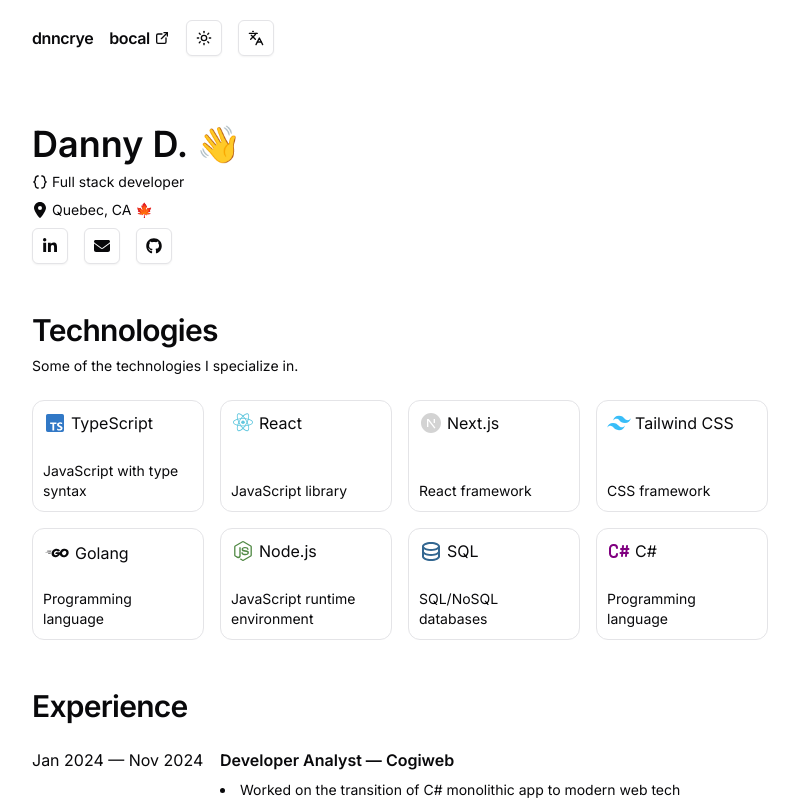
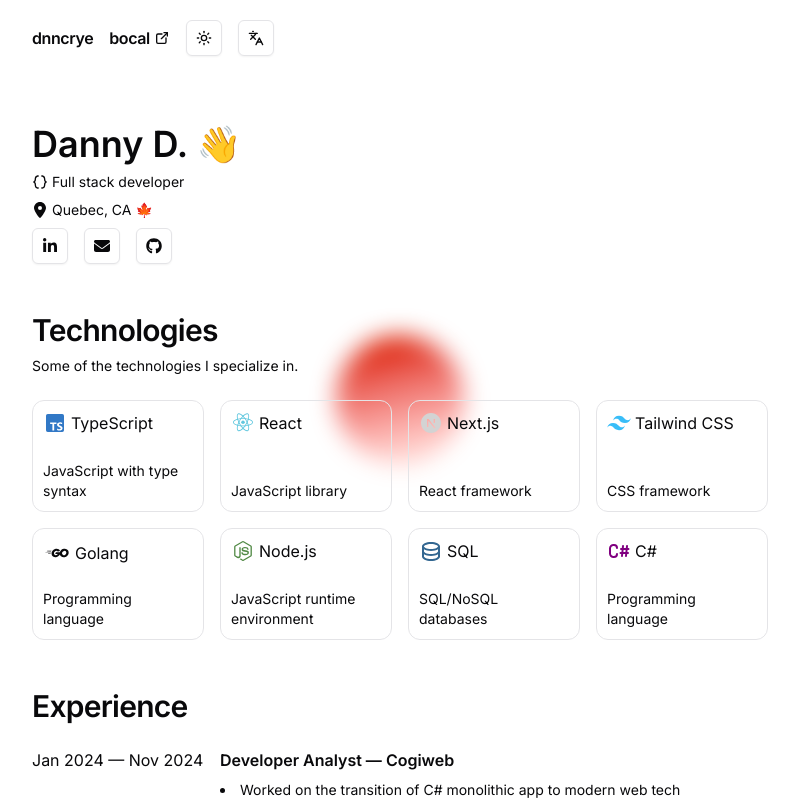
Before and after one commit to mtlaso/portfolio, a Next.js app: page /en in a window 1280 px wide. Shown: the top 800 px of the page, without its empty margins (240-1039 px from the left). Built offline with nearby package versions, Linux system fonts and the light colour scheme.

Commit message:
style: ajout animation

```diff
--- a/src/app/[locale]/page.tsx
+++ b/src/app/[locale]/page.tsx
@@ -1,3 +1,4 @@
+import { BlobFollowingCursor } from "@/app/[locale]/ui/index/blob-following-curor";
 import { HeroSection } from "@/app/[locale]/ui/index/hero-section/hero-section";
 import { LinksSection } from "@/app/[locale]/ui/index/links-section/links-section";
 import { NavBar } from "@/app/[locale]/ui/index/nav-bar";
@@ -6,6 +7,7 @@
 export default function Home() {
 	return (
 		<main className="min-h-screen max-w-3xl mx-auto px-4">
+			<BlobFollowingCursor />
 			<NavBar />
 			<HeroSection />
 			<WorkSection />
--- a/src/app/[locale]/ui/globals.css
+++ b/src/app/[locale]/ui/globals.css
@@ -42,6 +42,22 @@
   --radius-lg: var(--radius);
   --radius-md: calc(var(--radius) - 2px);
   --radius-sm: calc(var(--radius) - 4px);
+
+
+  --animate-blob: rotate-blob 20s infinite;
+  @keyframes rotate-blob {
+      from {
+          rotate: 0deg;
+      }
+
+      /* 50% {
+          scale: 1 1.2
+      } */
+
+      to {
+          rotate: 360deg;
+      }
+  }
 }
 
 /*
--- /dev/null
+++ b/src/app/[locale]/ui/index/blob-following-curor.tsx
@@ -0,0 +1,43 @@
+"use client";
+
+import { useEffect, useRef } from "react";
+
+export function BlobFollowingCursor(): React.JSX.Element {
+	const ref = useRef<HTMLDivElement>(null);
+
+	useEffect(() => {
+		const onMouseMove = (e: MouseEvent) => {
+			if (ref.current) {
+				ref.current.animate(
+					{
+						left: `${e.clientX}px`,
+						top: `${e.clientY}px`,
+					},
+					{
+						duration: 3000,
+						fill: "forwards",
+					},
+				);
+			}
+		};
+
+		document.addEventListener("mousemove", onMouseMove);
+
+		return () => {
+			document.removeEventListener("mousemove", onMouseMove);
+		};
+	}, []);
+
+	return (
+		<>
+			<div
+				ref={ref}
+				className="fixed top-[50%] left-[50%] -translate-x-1/2 -translate-y-1/2
+          rounded-full h-32 -z-10 bg-blend-multiply
+          bg-linear-to-b from-purple-200 to-purple-700 dark:from-purple-700 from-10% dark:to-zinc-900
+          animate-blob aspect-square"
+			/>
+			<div className="fixed inset-0 -z-10 backdrop-blur-md backdrop-hue-rotate-90 dark:hue-rotate-180" />
+		</>
+	);
+}
```
